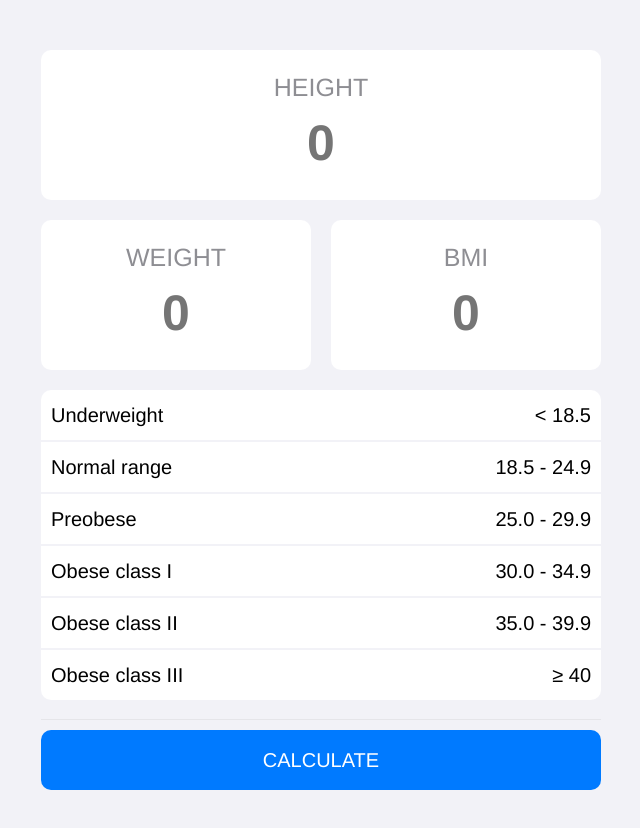
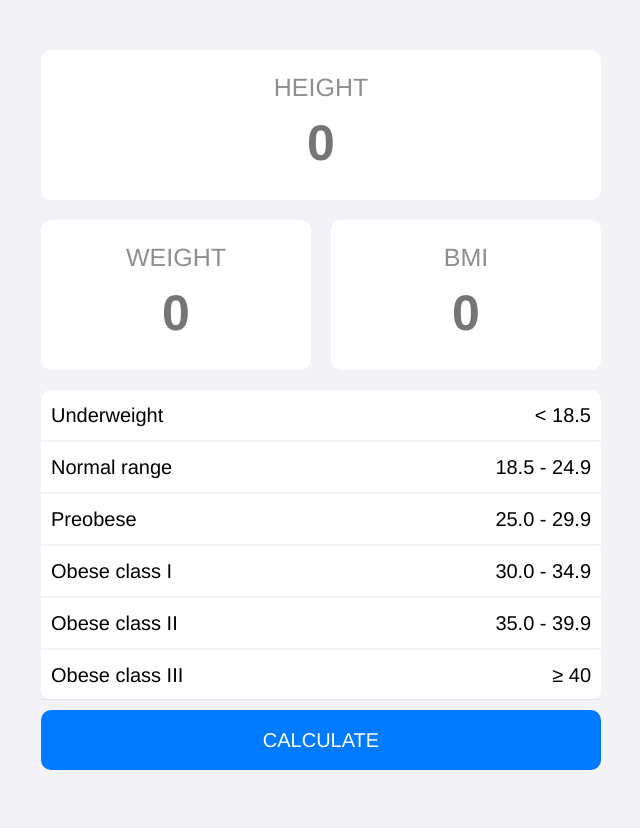
Before and after one commit to Scionar/bmi-pwa, a React (Create React App) app: page / in a window 1280 px wide. Shown: the top 828 px of the page, without its empty margins (319-959 px from the left). Built offline with nearby package versions, Linux system fonts and the light colour scheme.

Commit message:
Add button container padding for iso

```diff
--- a/src/components/Button/Button.module.css
+++ b/src/components/Button/Button.module.css
@@ -2,10 +2,10 @@
 .container {
     background-color: var(--root-background-color);
     border-top: 1px solid #E5E5E9;
-    padding: 1rem 0;
+    padding: 1rem 0 3rem;
     position:-webkit-sticky;
     position:sticky;
-    bottom:0;
+    bottom: 0;
 }
 
 .button {
```
